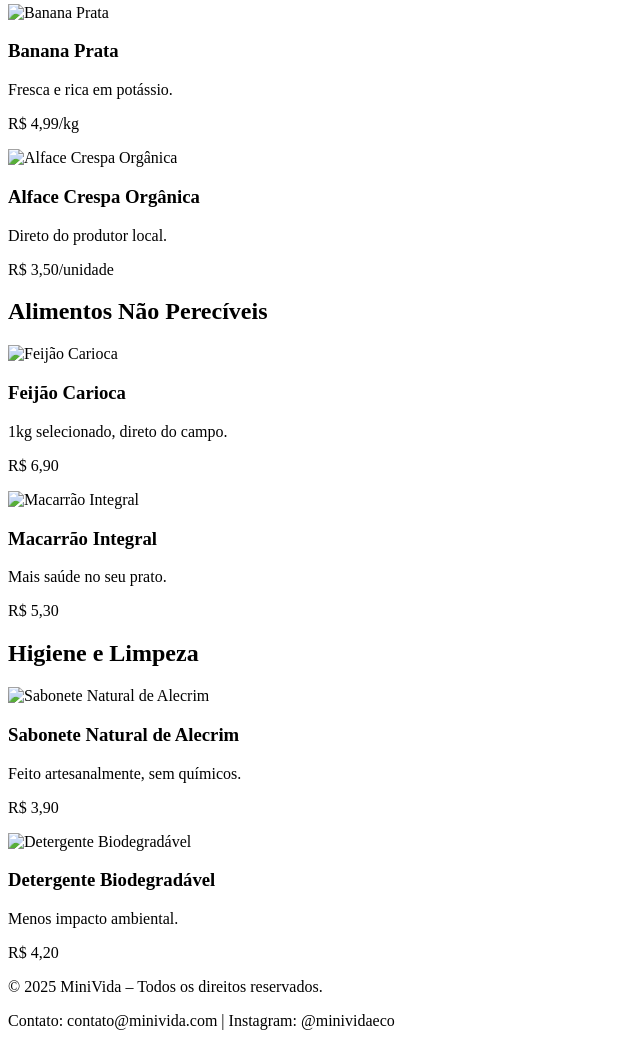
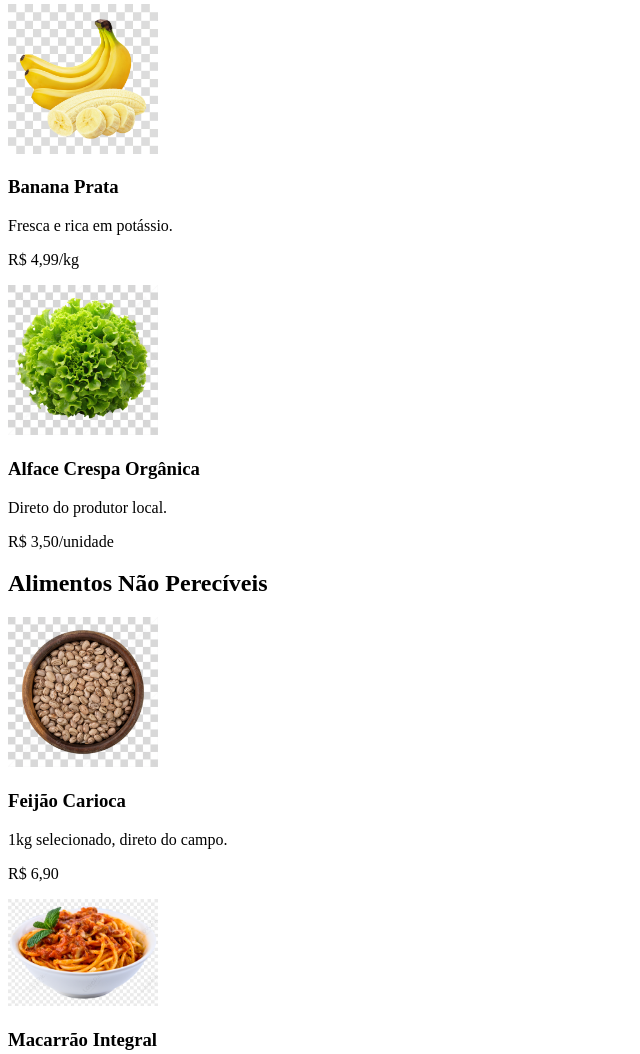
Before and after one commit to scalenehawk/MERCADO-MINIVIDA, a plain HTML site: page produtos.html in a window 1280 px wide. Shown: the part 161-1215 px from the top of the page, without its empty margins (0-640 px from the left). Drawn offline with Linux system fonts and the light colour scheme.

Commit message:
Update produtos.html

```diff
--- a/produtos.html
+++ b/produtos.html
@@ -18,13 +18,13 @@
   <main>
     <h2>Frutas e Verduras</h2>
     <article>
-      <img src="imagens/banana.jpg" alt="Banana Prata" width="150">
+      <img src="banana.jpg" alt="Banana Prata" width="150">
       <h3>Banana Prata</h3>
       <p>Fresca e rica em potássio.</p>
       <p>R$ 4,99/kg</p>
     </article>
     <article>
-      <img src="imagens/alface.jpg" alt="Alface Crespa Orgânica" width="150">
+      <img src="alface.jpg" alt="Alface Crespa Orgânica" width="150">
       <h3>Alface Crespa Orgânica</h3>
       <p>Direto do produtor local.</p>
       <p>R$ 3,50/unidade</p>
@@ -32,13 +32,13 @@
 
     <h2>Alimentos Não Perecíveis</h2>
     <article>
-      <img src="imagens/feijao.jpg" alt="Feijão Carioca" width="150">
+      <img src="feijao.jpg" alt="Feijão Carioca" width="150">
       <h3>Feijão Carioca</h3>
       <p>1kg selecionado, direto do campo.</p>
       <p>R$ 6,90</p>
     </article>
     <article>
-      <img src="imagens/macarrao.jpg" alt="Macarrão Integral" width="150">
+      <img src="macarrao.jpg" alt="Macarrão Integral" width="150">
       <h3>Macarrão Integral</h3>
       <p>Mais saúde no seu prato.</p>
       <p>R$ 5,30</p>
@@ -46,13 +46,13 @@
 
     <h2>Higiene e Limpeza</h2>
     <article>
-      <img src="imagens/sabonete.jpg" alt="Sabonete Natural de Alecrim" width="150">
+      <img src="sabonete.jpg" alt="Sabonete Natural de Alecrim" width="150">
       <h3>Sabonete Natural de Alecrim</h3>
       <p>Feito artesanalmente, sem químicos.</p>
       <p>R$ 3,90</p>
     </article>
     <article>
-      <img src="imagens/detergente.jpg" alt="Detergente Biodegradável" width="150">
+      <img src="detergente.jpg" alt="Detergente Biodegradável" width="150">
       <h3>Detergente Biodegradável</h3>
       <p>Menos impacto ambiental.</p>
       <p>R$ 4,20</p>
```
